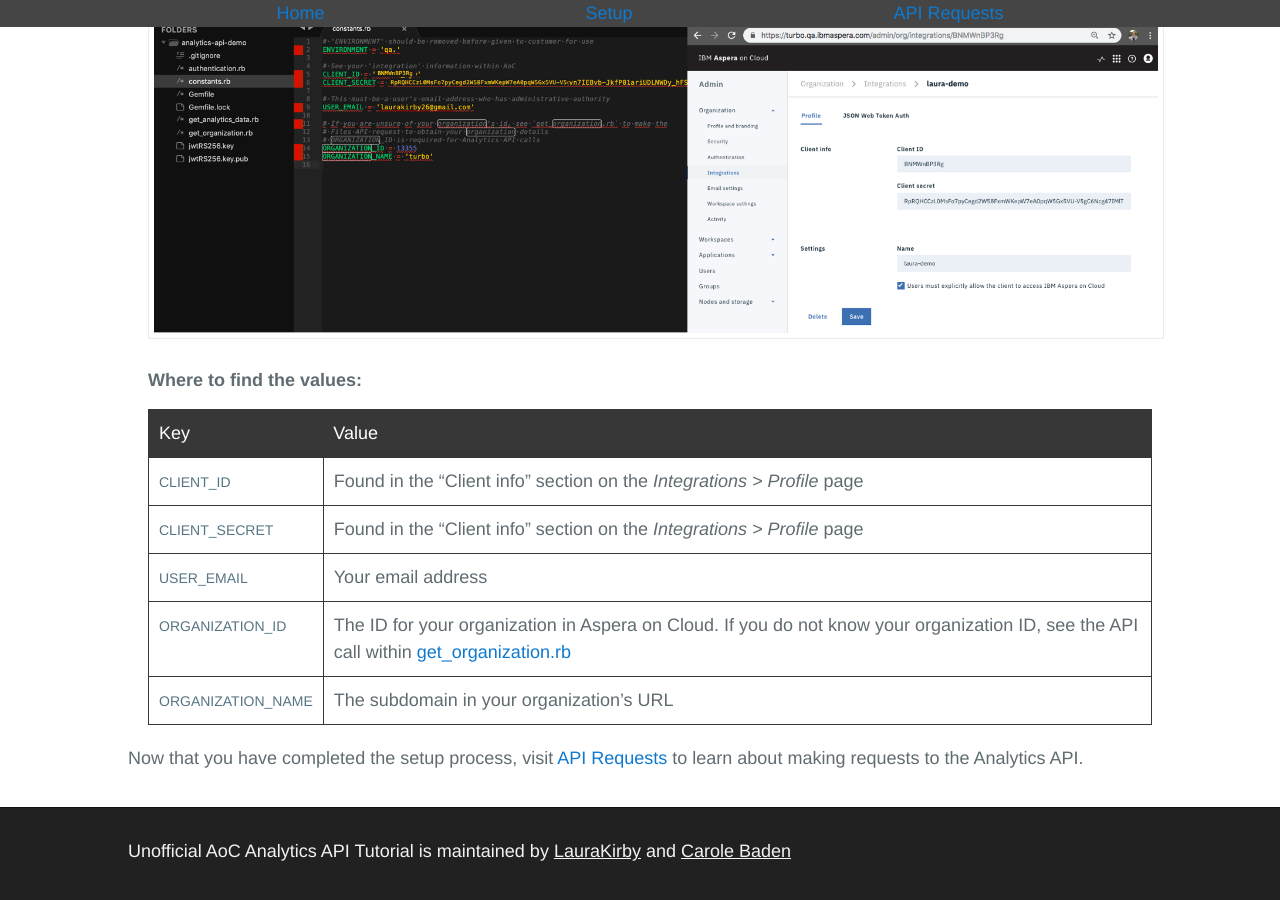
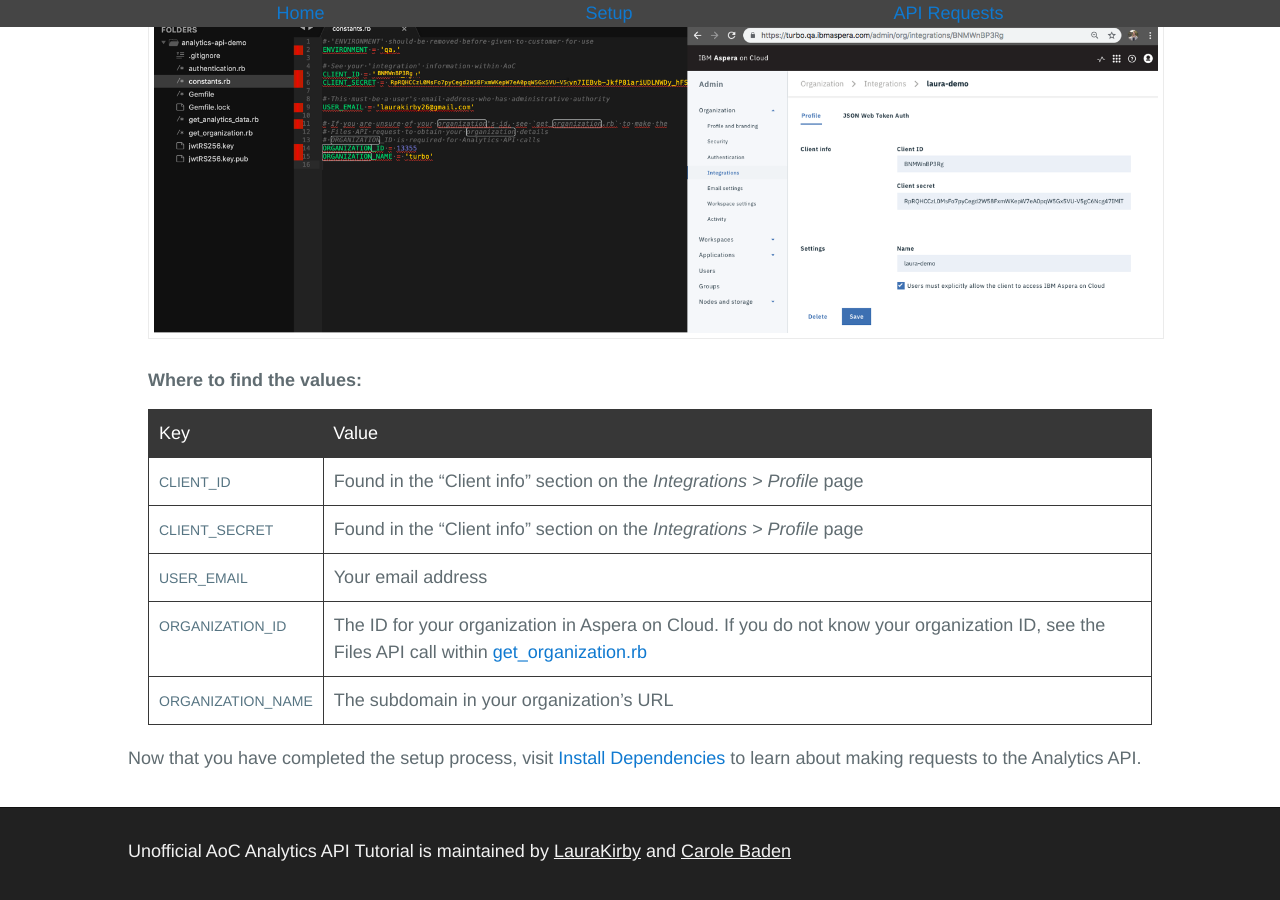
Before and after one commit to LauraKirby/aspera-ibm-analytics-api, a Jekyll site: the page built from setup.md, in a window 1280 px wide and 900 px high, scrolled down 7454 px. Built offline with Jekyll 4.4.1, drawn with Linux system fonts in a browser that asks for light colours; our own code applies the rules of GitHub Pages for plain Markdown files; the repository's description, which GitHub fills in, is left out.

Commit message:
update link to part two of tutorial - install dependencies

```diff
--- a/setup.md
+++ b/setup.md
@@ -134,7 +134,7 @@ There are two main procedures:
     | `CLIENT_ID` | Found in the "Client info" section on the *Integrations > Profile* page |
     | `CLIENT_SECRET` | Found in the "Client info" section on the *Integrations > Profile* page |
     | `USER_EMAIL` | Your email address |
-    | `ORGANIZATION_ID` | The ID for your organization in Aspera on Cloud. If you do not know your organization ID, see the API call within [get_organization.rb](https://github.com/LauraKirby/aspera-ibm-analytics-api/blob/master/analytics-api-demo/get_organization.rb) |
+    | `ORGANIZATION_ID` | The ID for your organization in Aspera on Cloud. If you do not know your organization ID, see the Files API call within [get_organization.rb](https://github.com/LauraKirby/aspera-ibm-analytics-api/blob/master/analytics-api-demo/get_organization.rb) |
     | `ORGANIZATION_NAME` | The subdomain in your organization's URL |
 
-Now that you have completed the setup process, visit [API Requests](./analytics-api.md) to learn about making requests to the Analytics API.
+Now that you have completed the setup process, visit [Install Dependencies](./dependencies.md) to learn about making requests to the Analytics API.
```
